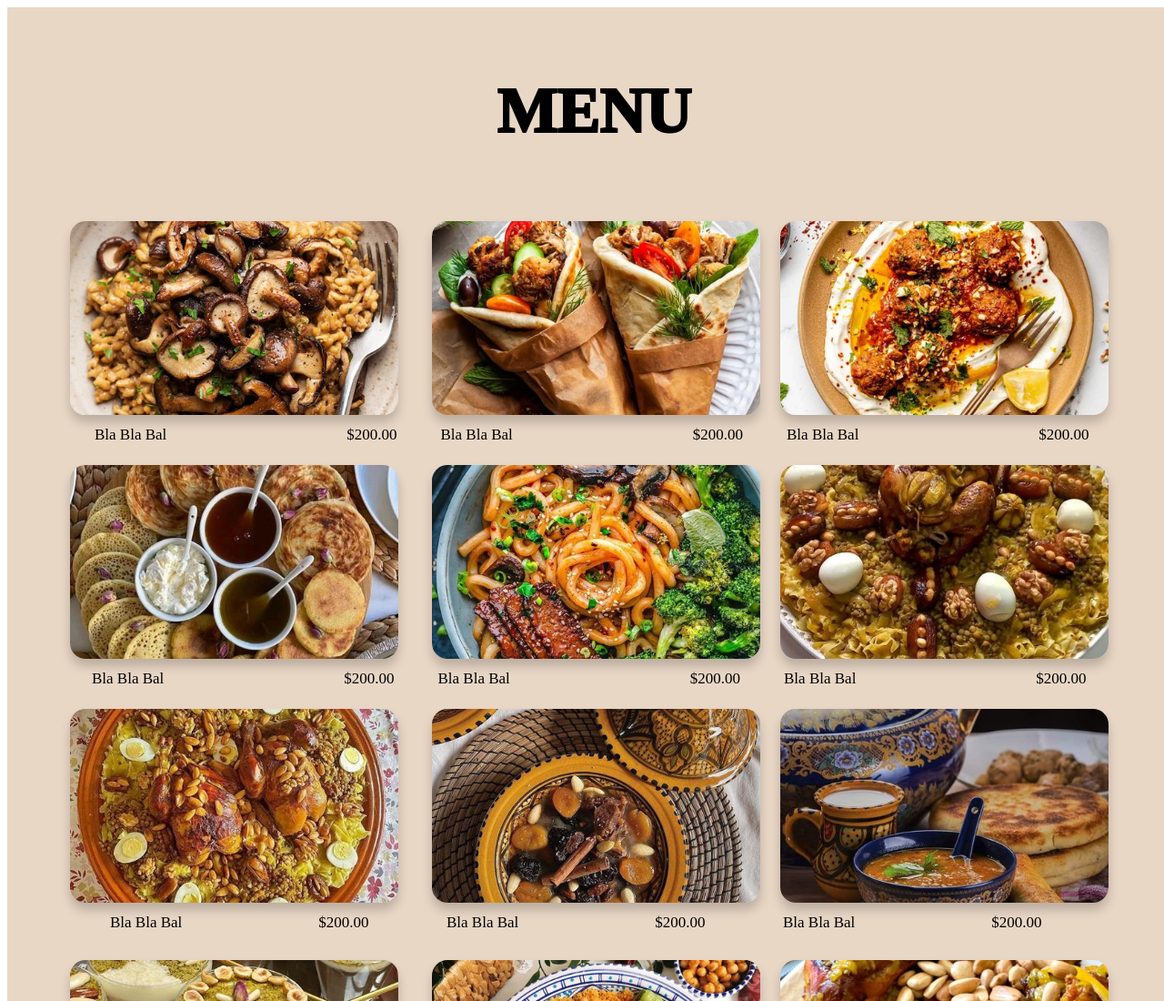
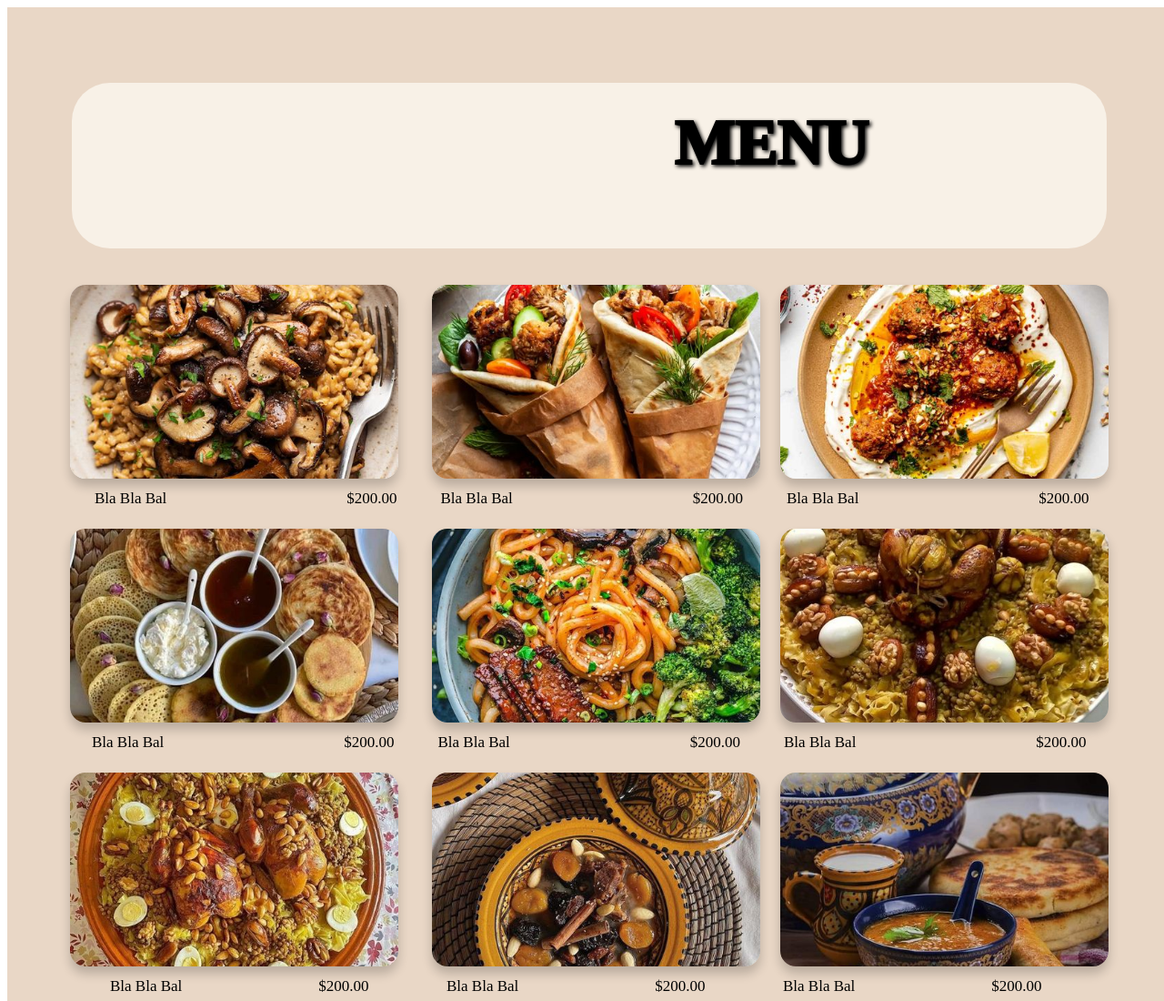
Before and after one commit to hibzzzzzz/EasyByte, a website: page html/MenuPage.html in a window 1280 px wide. Shown: the top 1100 px of the page at 91% size. Drawn offline with Linux system fonts and the light colour scheme; a web font is replaced by a local one.

Commit message:
fixing errors

```diff
--- a/css/MenuPage.css
+++ b/css/MenuPage.css
@@ -223,6 +223,28 @@
     width: 1093.6px;
     box-sizing: border-box;/* Arrange items horizontally */
 }
+div.menu {
+  background-color: #f8f1e7; /* Light beige background */
+  border: none;
+  color: black;
+  padding: 15px 32px;
+  text-align: center;
+  text-decoration: none;
+  font-size: 16px;
+  margin: 40px 2px;
+  width: 600px;
+  cursor: pointer;
+  border-radius: 42px; /* Rounded corners */
+  font-family: 'Elegant Font'; /* Custom font */
+  text-shadow: 2px 2px 4px #000000; /* Text shadow */
+  line-height: 70px; /* Adjust this value based on the height of your container */
+}
+
+/* Add a hover effect for the button */
+div.menu:hover {
+  background-color: #c9ac92; /* Slightly darker shade for hover */
+}
+
 
 .menu-list li {
   list-style-type: none;
```
